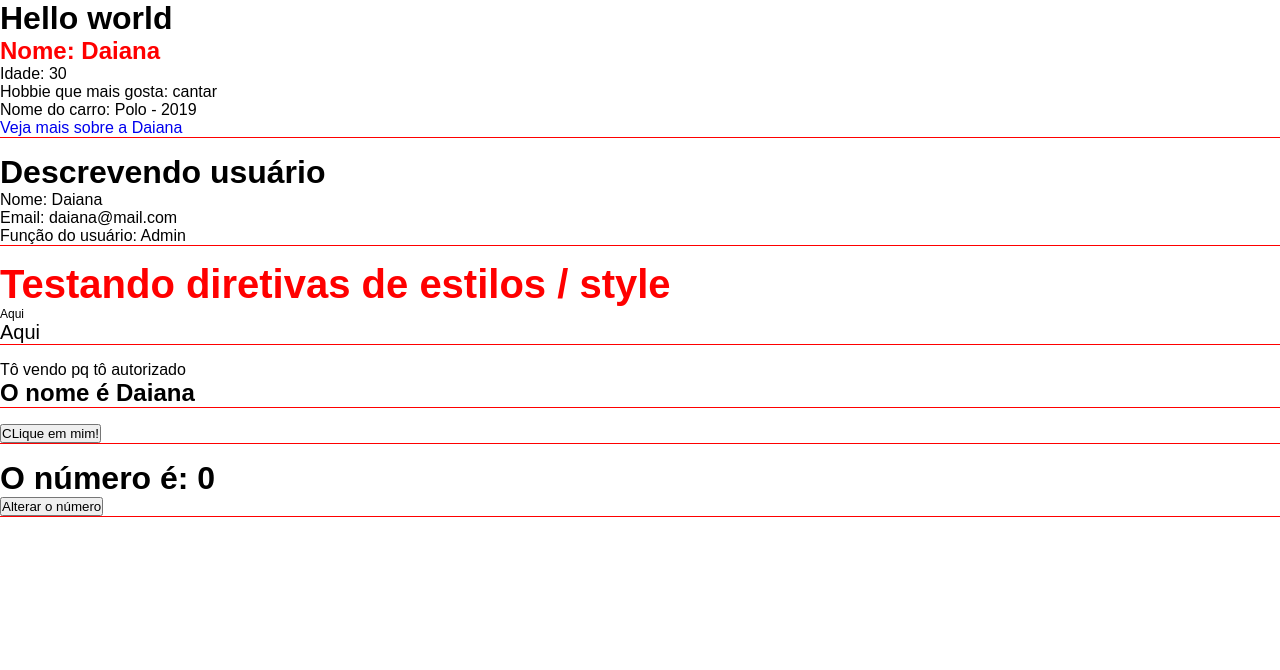
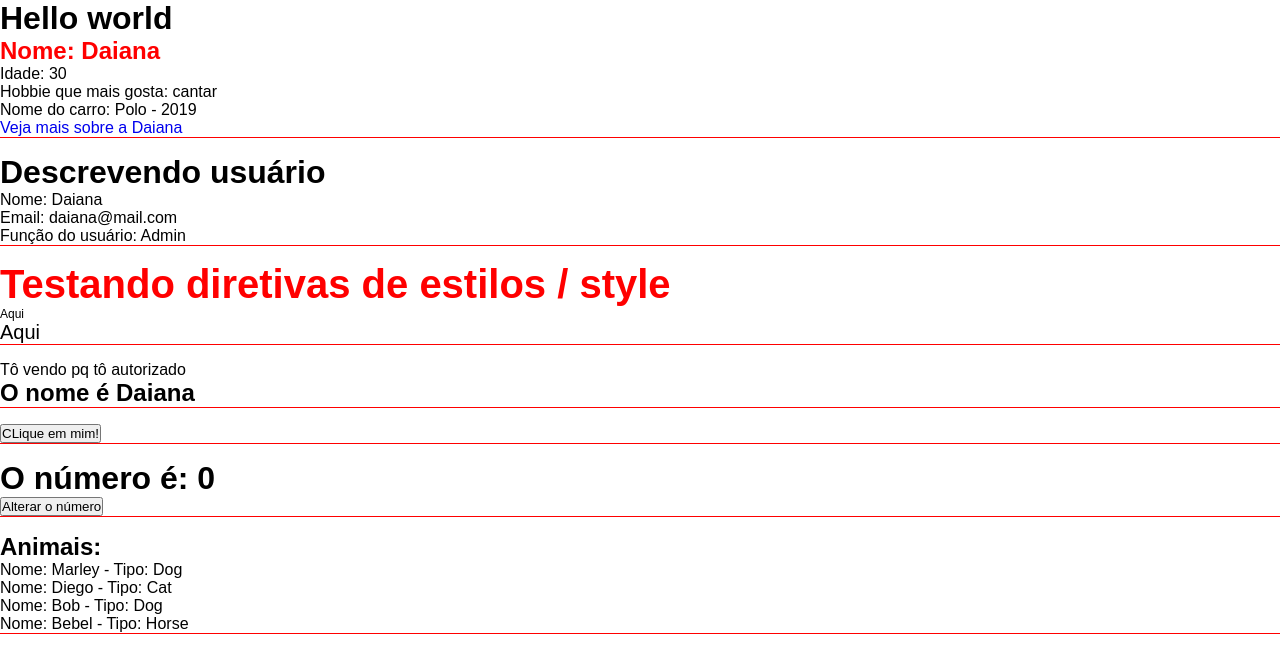
Before and after one commit to DaianaLins/Estudos-Angular, an Angular app: page / in a window 1280 px wide. Shown: the top 670 px of the page. Built offline with nearby package versions, Linux system fonts and the light colour scheme.

Commit message:
Renderizando listas

```diff
--- a/src/app/app.component.html
+++ b/src/app/app.component.html
@@ -6,3 +6,4 @@
 <app-if-render></app-if-render>
 <app-eventos></app-eventos>
 <app-emitter></app-emitter>
+<app-list-render></app-list-render>
--- a/src/app/app.module.ts
+++ b/src/app/app.module.ts
@@ -11,6 +11,7 @@ import { IfRenderComponent } from './components/if-render/if-render.component';
 import { EventosComponent } from './components/eventos/eventos.component';
 import { EmitterComponent } from './components/emitter/emitter.component';
 import { ChangeNumberComponent } from './components/change-number/change-number.component';
+import { ListRenderComponent } from './components/list-render/list-render.component';
 
 @NgModule({
   declarations: [
@@ -22,7 +23,8 @@ import { ChangeNumberComponent } from './components/change-number/change-number.
     IfRenderComponent,
     EventosComponent,
     EmitterComponent,
-    ChangeNumberComponent
+    ChangeNumberComponent,
+    ListRenderComponent
   ],
   imports: [
     BrowserModule,
--- /dev/null
+++ b/src/app/components/list-render/list-render.component.html
@@ -0,0 +1,11 @@
+<div class="class">
+  <h2>Animais:</h2>
+
+  <ul>
+    <!-- ngFor pode ser com qualquer elemento ex: div, section -->
+    <li *ngFor="let animal of animals">
+      Nome: {{animal.name}} - Tipo: {{animal.type}}
+    </li>
+  </ul>
+
+</div>
--- /dev/null
+++ b/src/app/components/list-render/list-render.component.ts
@@ -0,0 +1,18 @@
+import { Component } from '@angular/core';
+
+@Component({
+  selector: 'app-list-render',
+  templateUrl: './list-render.component.html',
+  styleUrls: ['./list-render.component.css']
+})
+export class ListRenderComponent {
+
+  animals = [
+    {name: "Marley", type: "Dog"},
+    {name: "Diego", type: "Cat"},
+    {name: "Bob", type: "Dog"},
+    {name: "Bebel", type: "Horse"},
+  ];
+
+
+}
```
Also changed, not shown: src/app/components/list-render/list-render.component.css (added), 1 other file (tests, documents, lock files or other folders).
